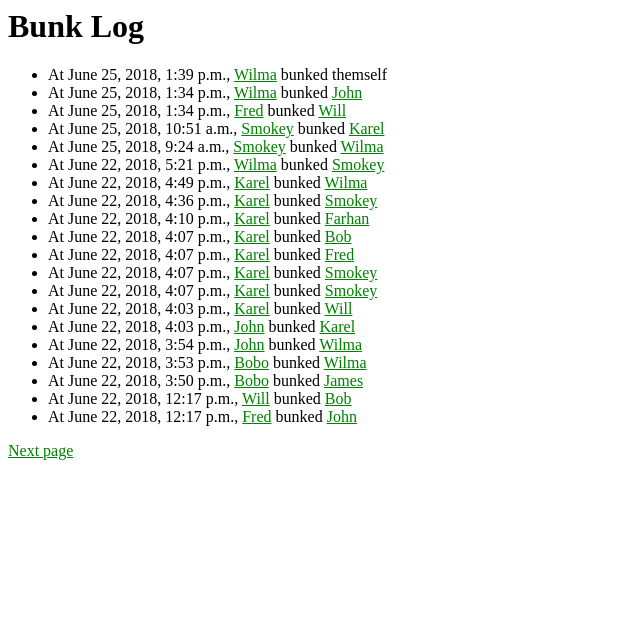
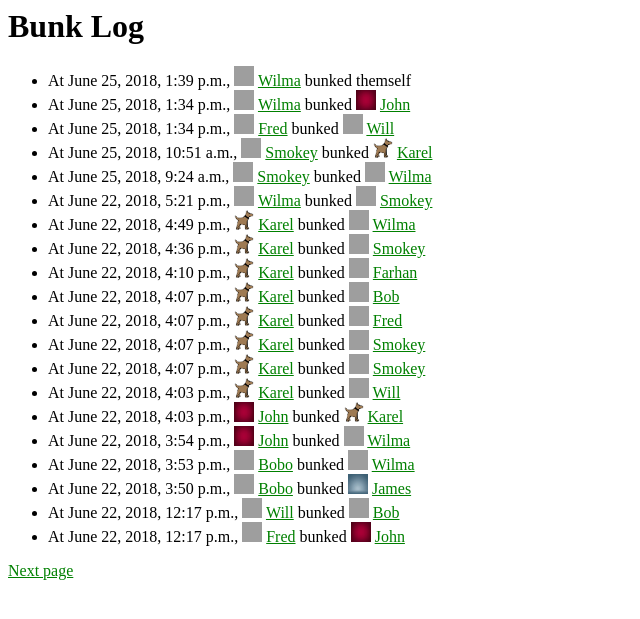
Before and after one commit to tarunkreddy/Jitterbunk, a Django app: page /bunker/ in a window 1280 px wide. Shown: the top 619 px of the page, without its empty margins (0-640 px from the left). Run offline with Django 3.2, Linux system fonts and the light colour scheme; data comes from the database, SQL or seed files in the repository; grey boxes are pictures that could not be loaded.

Commit message:
show profile pictures on index pages

```diff
--- a/bunker/templates/bunker/index.html
+++ b/bunker/templates/bunker/index.html
@@ -5,10 +5,10 @@
 {% if latest_bunks %}
     <ul>
     {% for bunk in latest_bunks %}
-        <li>At {{bunk.time}}, <a href="{% url 'bunker:personal' bunk.from_user.id %}">
+        <li>At {{bunk.time}}, <img src="{{ bunk.from_user.photo.url }}" height="20" width="20"> <a href="{% url 'bunker:personal' bunk.from_user.id %}">
 {{bunk.from_user.user}}</a> bunked
         {% if bunk.from_user != bunk.to_user %}
-            <a href="{% url 'bunker:personal' bunk.to_user.id %}">{{bunk.to_user.user}}</a></li>
+            <img src="{{ bunk.to_user.photo.url }}" height="20" width="20"> <a href="{% url 'bunker:personal' bunk.to_user.id %}">{{bunk.to_user.user}}</a></li>
         {% else %}
             themself
         {% endif %}
```
